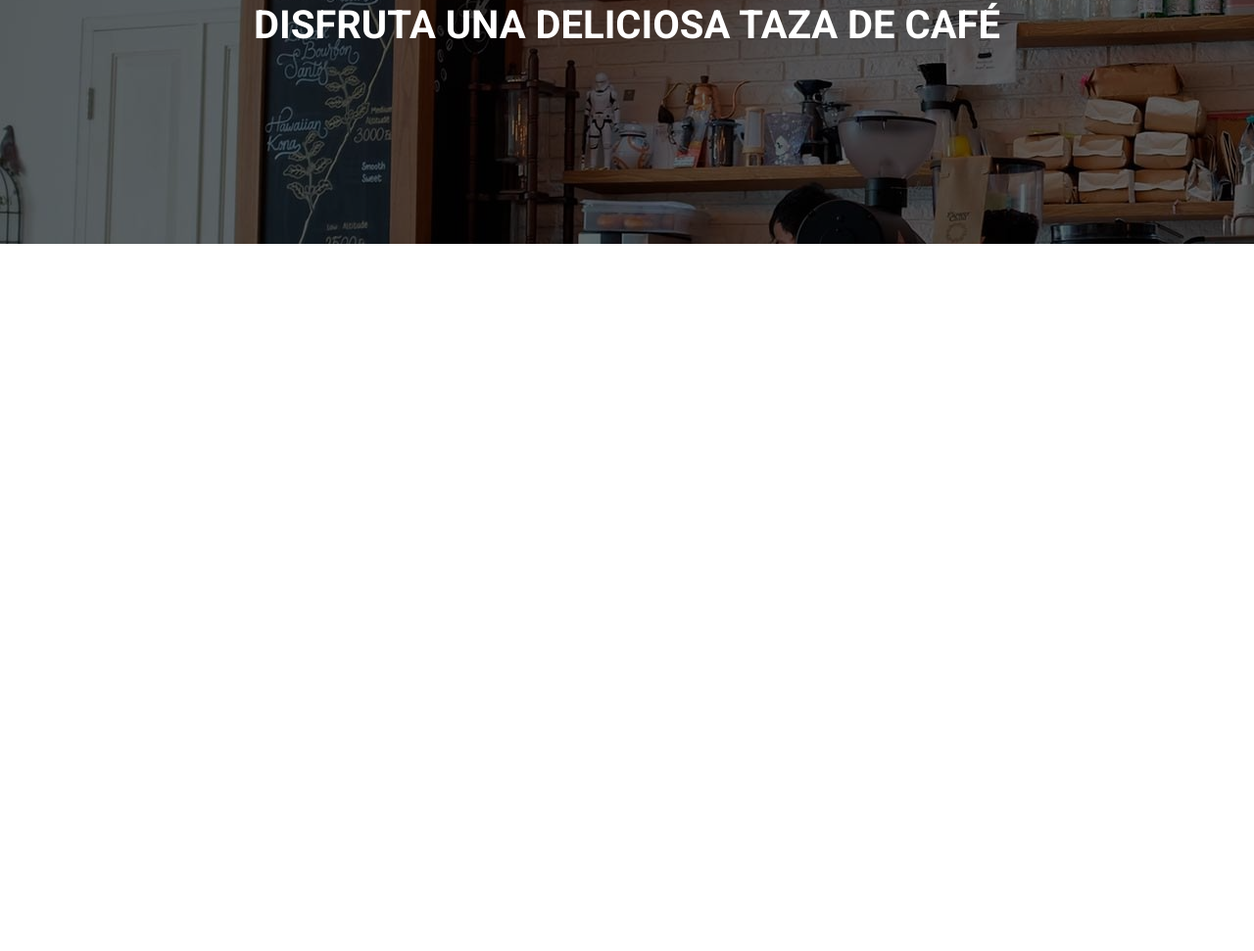
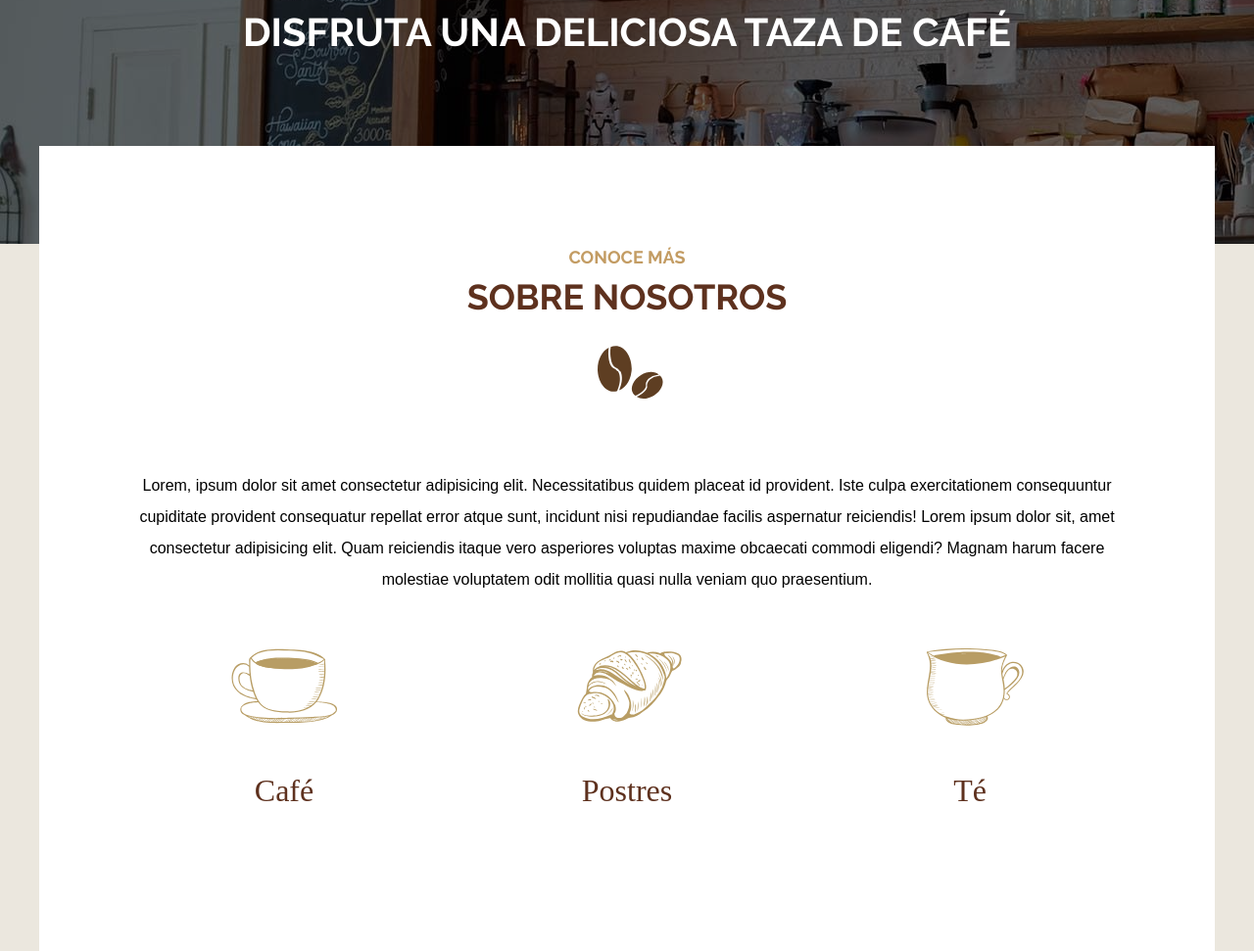
Before and after one commit to GerardoRosas/Cafeteria, a website: page index.html in a window 1280 px wide. Shown: the part 351-1322 px from the top of the page at 98% size. Before the commit the page ends 800 px from the top, so only its background shows below. Drawn offline with Linux system fonts and the light colour scheme; a web font is replaced by a local one.

Commit message:
about us section

```diff
--- a/index.html
+++ b/index.html
@@ -8,7 +8,7 @@
     <link rel="stylesheet" href="build/css/app.css">
     <link rel="preconnect" href="https://fonts.googleapis.com">
     <link rel="preconnect" href="https://fonts.gstatic.com" crossorigin>
-    <link href="https://fonts.googleapis.com/css2?family=Roboto:ital,wght@0,400;0,700;1,900&display=swap" rel="stylesheet">
+    <link href="https://fonts.googleapis.com/css2?family=Bona+Nova&family=Raleway:wght@700;900&family=Roboto:ital,wght@0,400;1,700&display=swap" rel="stylesheet">
 </head>
 <body>
     <header class="header header-inicio">
@@ -33,5 +33,33 @@
             </div>
         </div>
     </header>
+    <main class="contenedor contenido-principal text-center">
+        <section class="conoce">
+            <h2><span>Conoce más</span> sobre nosotros </h2>
+
+            <p>Lorem, ipsum dolor sit amet consectetur adipisicing elit. Necessitatibus quidem placeat id provident. Iste culpa exercitationem      consequuntur cupiditate provident consequatur repellat error atque sunt, incidunt nisi repudiandae facilis aspernatur reiciendis!
+                Lorem ipsum dolor sit, amet consectetur adipisicing elit. Quam reiciendis itaque vero asperiores voluptas maxime obcaecati commodi eligendi? Magnam harum facere molestiae voluptatem odit mollitia quasi nulla veniam quo praesentium.
+            </p>
+        </section>
+
+        <section class="iconos">
+            <ul class="listado-iconos">
+                <li>
+                    <img src="build/img/icono_cafe.svg" alt="icono cafe" />
+                    <p>Café</p>
+                </li>
+                <li>
+                    <img src="build/img/icono_postre.svg" alt="icono postre" />
+                    <p>Postres</p>
+                </li>
+                <li>
+                    <img src="build/img/icono_te.svg" alt="icono té" />
+                    <p>Té</p>
+                </li>
+            </ul>
+        </section>
+
+
+    </main>
 </body>
 </html>
--- a/src/scss/app.scss
+++ b/src/scss/app.scss
@@ -1,2 +1,3 @@
 @use 'base';
-@use 'header'
+@use 'header';
+@use 'inicio'
--- a/src/scss/base/_globales.scss
+++ b/src/scss/base/_globales.scss
@@ -11,13 +11,15 @@ html {
 }
 
 body {
-    font-family: v.$fuente_principal;
+    font-family: v.$fuenteSecundaria;
     font-size: 1.6rem;
+    background-color: v.$cafeClaro;
 }
 
 p {
     color: v.$negro;
-    font-size: 2rem;
+    font-size: 1.6rem;
+    line-height: 2;
 }
 
 .contenedor {
@@ -35,18 +37,8 @@ img {
     display: block;
 }
 
-h1,h2,h3 {
-    margin: 0 0 v.$separacion 0;
+ul {
+    list-style: none;
+    padding: 0;
+    margin: 0;
 }
-
-h1 {
-    font-size: 4rem;
-}
-
-h2 {
-    font-size: 3.6rem;
-}
-
-h3 {
-    font-size: 3.2rem;
-}
--- a/src/scss/base/_index.scss
+++ b/src/scss/base/_index.scss
@@ -2,3 +2,5 @@
 @forward 'variables';
 @forward 'globales';
 @forward 'utilidades';
+@forward 'tipografia';
+@forward 'mixins';
--- a/src/scss/base/_mixins.scss
+++ b/src/scss/base/_mixins.scss
@@ -17,3 +17,9 @@
         @content;
     }
 }
+
+@mixin grid($columnas, $separacion) {
+    display: grid;
+    grid-template-columns: repeat($columnas, 1fr);
+    column-gap: $separacion;
+}
--- /dev/null
+++ b/src/scss/base/_tipografia.scss
@@ -0,0 +1,38 @@
+@use 'variables' as v;
+
+h1,h2,h3 {
+    margin: 0 0 v.$separacion 0;
+    font-family: v.$fuentePrincipal;
+    text-transform: uppercase;
+    text-align: center;
+    line-height: 1.5;
+}
+
+h1 {
+    font-size: 4rem;
+}
+
+h2 {
+    font-size: 3.6rem;
+    color: v.$primario;
+
+    span {
+        color: v.$secundario;
+        font-size: 1.8rem;
+        display: block;
+    }
+
+    &::after {
+        content: "";
+        display: block;
+        width: 10rem;
+        margin: 0 auto;
+        height: 10rem;
+        background-image: url('../img/cafe.svg');
+        background-size: 10rem;
+    }
+}
+
+h3 {
+    font-size: 3.2rem;
+}
--- a/src/scss/base/_variables.scss
+++ b/src/scss/base/_variables.scss
@@ -1,5 +1,7 @@
 // Fuentes
-$fuente_principal : 'Roboto', sans-serif;
+$fuentePrincipal : 'Raleway', sans-serif;
+$fuenteSecundaria: 'Roboro', sans-serif;
+$fuenteCursiva: 'Bona Nova', serif;
 
 //Media queries
 $telefono: 480px;
--- /dev/null
+++ b/src/scss/inicio/_contenido.scss
@@ -0,0 +1,13 @@
+@use 'base/variables' as v;
+@use 'base/mixins' as m;
+
+.contenido-principal {
+    background-color: v.$blanco;
+    padding: 5rem 2rem;
+
+    @include m.tablet {
+        padding: 10rem;
+        margin-top: -10rem;
+        position: relative;
+    }
+}
--- /dev/null
+++ b/src/scss/inicio/_iconos.scss
@@ -0,0 +1,24 @@
+@use 'base/variables' as v;
+@use 'base/mixins' as m;
+
+.iconos {
+    margin-top: 5rem;
+
+    .listado-iconos {
+        @include m.tablet {
+            @include m.grid(3, 5rem);
+        }
+
+        li {
+            img {
+                margin: 0 auto;
+                width: 12rem;
+            }
+            p {
+                font-family: v.$fuenteCursiva;
+                font-size: 3.2rem;
+                color: v.$primario;
+            }
+        }
+    }
+}
--- /dev/null
+++ b/src/scss/inicio/_index.scss
@@ -0,0 +1,2 @@
+@forward 'contenido';
+@forward 'iconos';
```
Also changed, not shown: build/css/app.css, 1 other file.
